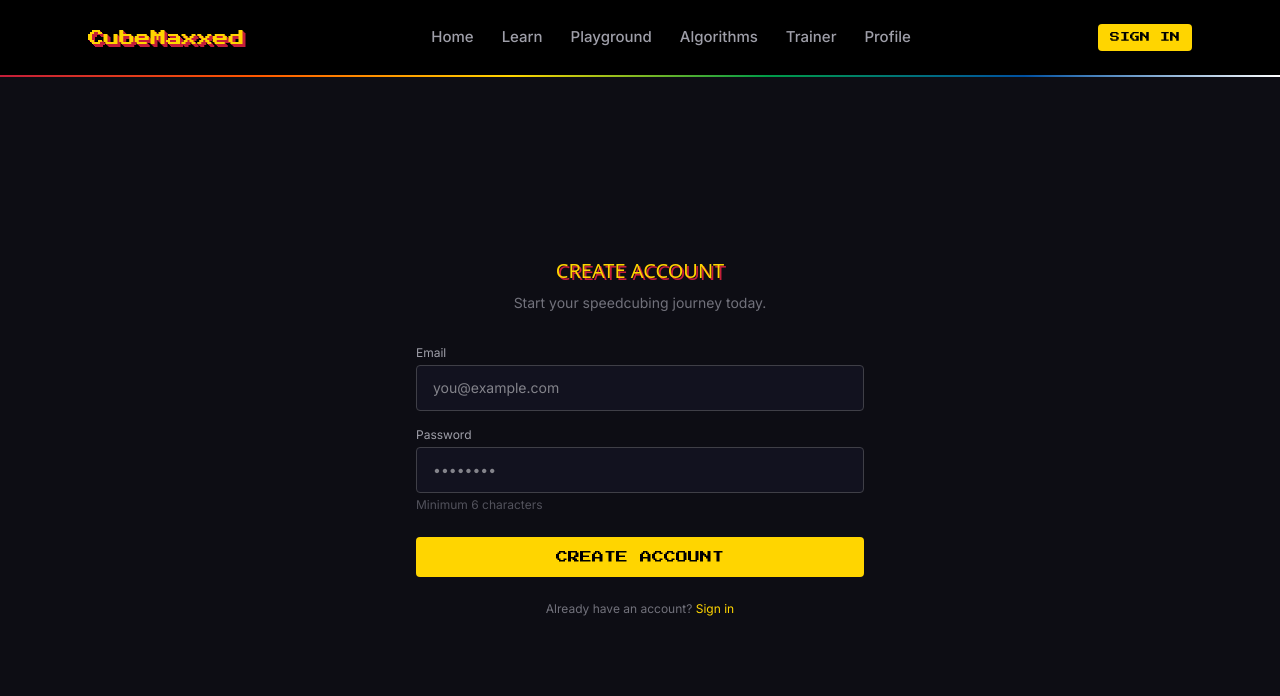
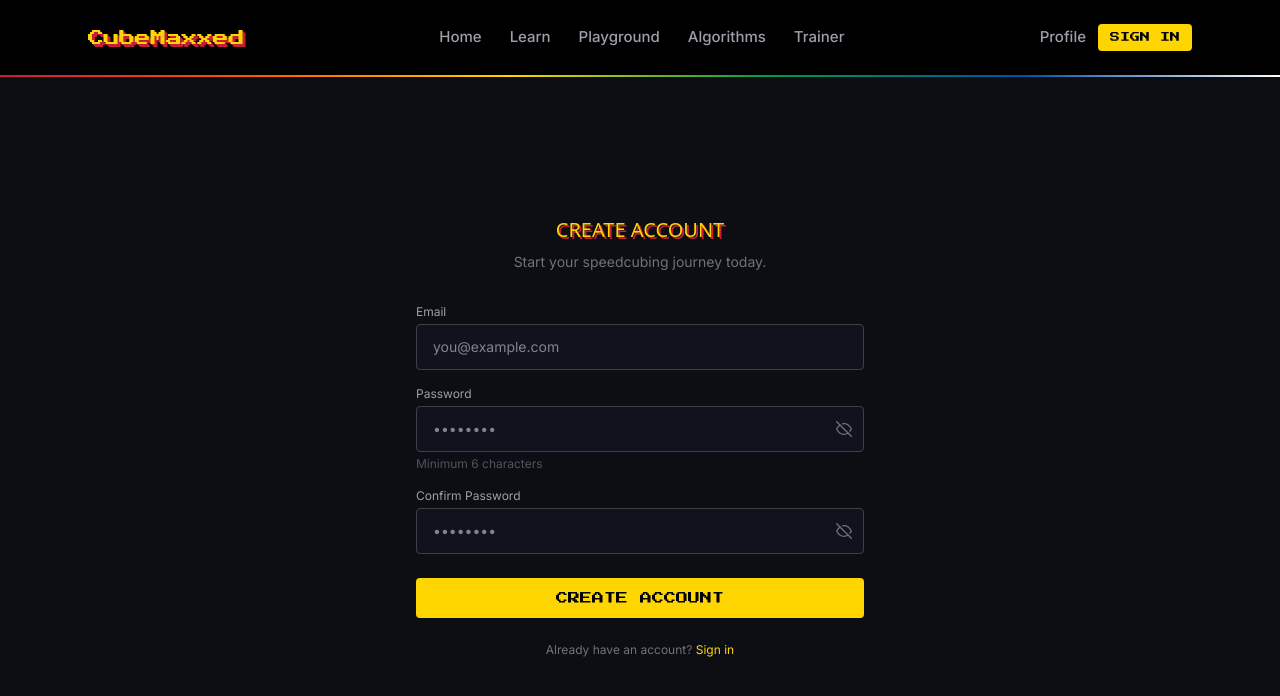
Before and after one commit to AlexanderJGreen/cubemaxxed, a Next.js app: page /auth/signup in a window 1280 px wide. Shown: the top 696 px of the page. Built offline with nearby package versions, Linux system fonts and the light colour scheme; no server answers.

Commit message:
- add confirm password field and show/hide toggle to signup, move profile link next to auth button in navbar

```diff
--- a/app/auth/actions.ts
+++ b/app/auth/actions.ts
@@ -21,11 +21,18 @@ export async function login(formData: FormData) {
 }
 
 export async function signup(formData: FormData) {
+  const password = formData.get("password") as string;
+  const confirm = formData.get("confirm_password") as string;
+
+  if (password !== confirm) {
+    redirect(`/auth/signup?error=${encodeURIComponent("Passwords do not match")}`);
+  }
+
   const supabase = await createClient();
 
   const { error } = await supabase.auth.signUp({
     email: formData.get("email") as string,
-    password: formData.get("password") as string,
+    password,
   });
 
   if (error) {
--- a/app/auth/signup/page.tsx
+++ b/app/auth/signup/page.tsx
@@ -1,11 +1,34 @@
+"use client";
+
+import { useState } from "react";
 import { signup } from "@/app/auth/actions";
 
-export default async function SignupPage({
+function EyeIcon({ open }: { open: boolean }) {
+  return open ? (
+    <svg width="16" height="16" viewBox="0 0 24 24" fill="none" stroke="currentColor" strokeWidth="2" strokeLinecap="round" strokeLinejoin="round">
+      <path d="M1 12s4-8 11-8 11 8 11 8-4 8-11 8-11-8-11-8z" />
+      <circle cx="12" cy="12" r="3" />
+    </svg>
+  ) : (
+    <svg width="16" height="16" viewBox="0 0 24 24" fill="none" stroke="currentColor" strokeWidth="2" strokeLinecap="round" strokeLinejoin="round">
+      <path d="M17.94 17.94A10.07 10.07 0 0 1 12 20c-7 0-11-8-11-8a18.45 18.45 0 0 1 5.06-5.94" />
+      <path d="M9.9 4.24A9.12 9.12 0 0 1 12 4c7 0 11 8 11 8a18.5 18.5 0 0 1-2.16 3.19" />
+      <line x1="1" y1="1" x2="23" y2="23" />
+    </svg>
+  );
+}
+
+export default function SignupPage({
   searchParams,
 }: {
   searchParams: Promise<{ error?: string }>;
 }) {
-  const { error } = await searchParams;
+  const [showPassword, setShowPassword] = useState(false);
+  const [showConfirm, setShowConfirm] = useState(false);
+  const [password, setPassword] = useState("");
+  const [confirm, setConfirm] = useState("");
+
+  const mismatch = confirm.length > 0 && password !== confirm;
 
   return (
     <div className="flex min-h-[calc(100vh-80px)] items-center justify-center px-4">
@@ -38,28 +61,67 @@ export default async function SignupPage({
             <label className="font-sans mb-1 block text-xs text-zinc-400">
               Password
             </label>
+            <div className="relative">
               <input
                 name="password"
-              type="password"
+                type={showPassword ? "text" : "password"}
                 required
                 minLength={6}
-              className="font-sans w-full rounded border border-zinc-700 bg-[#12121f] px-4 py-3 text-sm text-zinc-100 outline-none transition focus:border-[#FFD500] focus:ring-1 focus:ring-[#FFD500]"
+                value={password}
+                onChange={(e) => setPassword(e.target.value)}
+                className="font-sans w-full rounded border border-zinc-700 bg-[#12121f] px-4 py-3 pr-11 text-sm text-zinc-100 outline-none transition focus:border-[#FFD500] focus:ring-1 focus:ring-[#FFD500]"
                 placeholder="••••••••"
               />
+              <button
+                type="button"
+                onClick={() => setShowPassword((v) => !v)}
+                className="absolute right-3 top-1/2 -translate-y-1/2 text-zinc-500 hover:text-zinc-300 transition-colors"
+              >
+                <EyeIcon open={showPassword} />
+              </button>
+            </div>
             <p className="font-sans mt-1 text-xs text-zinc-600">
               Minimum 6 characters
             </p>
           </div>
 
-          {error && (
-            <p className="font-sans rounded border border-red-800 bg-red-950/40 px-3 py-2 text-xs text-red-400">
-              {error}
+          <div>
+            <label className="font-sans mb-1 block text-xs text-zinc-400">
+              Confirm Password
+            </label>
+            <div className="relative">
+              <input
+                name="confirm_password"
+                type={showConfirm ? "text" : "password"}
+                required
+                value={confirm}
+                onChange={(e) => setConfirm(e.target.value)}
+                className={`font-sans w-full rounded border bg-[#12121f] px-4 py-3 pr-11 text-sm text-zinc-100 outline-none transition focus:ring-1 ${
+                  mismatch
+                    ? "border-red-700 focus:border-red-500 focus:ring-red-500"
+                    : "border-zinc-700 focus:border-[#FFD500] focus:ring-[#FFD500]"
+                }`}
+                placeholder="••••••••"
+              />
+              <button
+                type="button"
+                onClick={() => setShowConfirm((v) => !v)}
+                className="absolute right-3 top-1/2 -translate-y-1/2 text-zinc-500 hover:text-zinc-300 transition-colors"
+              >
+                <EyeIcon open={showConfirm} />
+              </button>
+            </div>
+            {mismatch && (
+              <p className="font-sans mt-1 text-xs text-red-500">
+                Passwords do not match
               </p>
             )}
+          </div>
 
           <button
             formAction={signup}
-            className="font-heading mt-2 w-full rounded bg-[#FFD500] px-4 py-3 text-xs text-black transition hover:bg-yellow-400 active:scale-95"
+            disabled={mismatch}
+            className="font-heading mt-2 w-full rounded bg-[#FFD500] px-4 py-3 text-xs text-black transition hover:bg-yellow-400 active:scale-95 disabled:opacity-40 disabled:cursor-not-allowed"
           >
             CREATE ACCOUNT
           </button>
--- a/app/components/Header.tsx
+++ b/app/components/Header.tsx
@@ -10,7 +10,6 @@ const navLinks = [
   { href: "/playground", label: "Playground" },
   { href: "/algorithms", label: "Algorithms" },
   { href: "/memory-trainer", label: "Trainer" },
-  { href: "/profile", label: "Profile" },
 ];
 
 // WCA-standard Rubik's cube face colors
@@ -78,7 +77,18 @@ export default function Header({
             );
           })}
         </nav>
-        {authButton}
+        <div className="flex items-center gap-3">
+          <Link
+            href="/profile"
+            className={`font-sans text-[15px] font-medium transition-colors duration-300 ${
+              pathname === "/profile" ? "font-bold" : "text-zinc-400 hover:text-zinc-100"
+            }`}
+            style={pathname === "/profile" ? { color: activeColor } : undefined}
+          >
+            Profile
+          </Link>
+          {authButton}
+        </div>
       </div>
 
       {/* Cube-color accent bar */}
```
Lines whose indentation alone changed are shown as unchanged.
